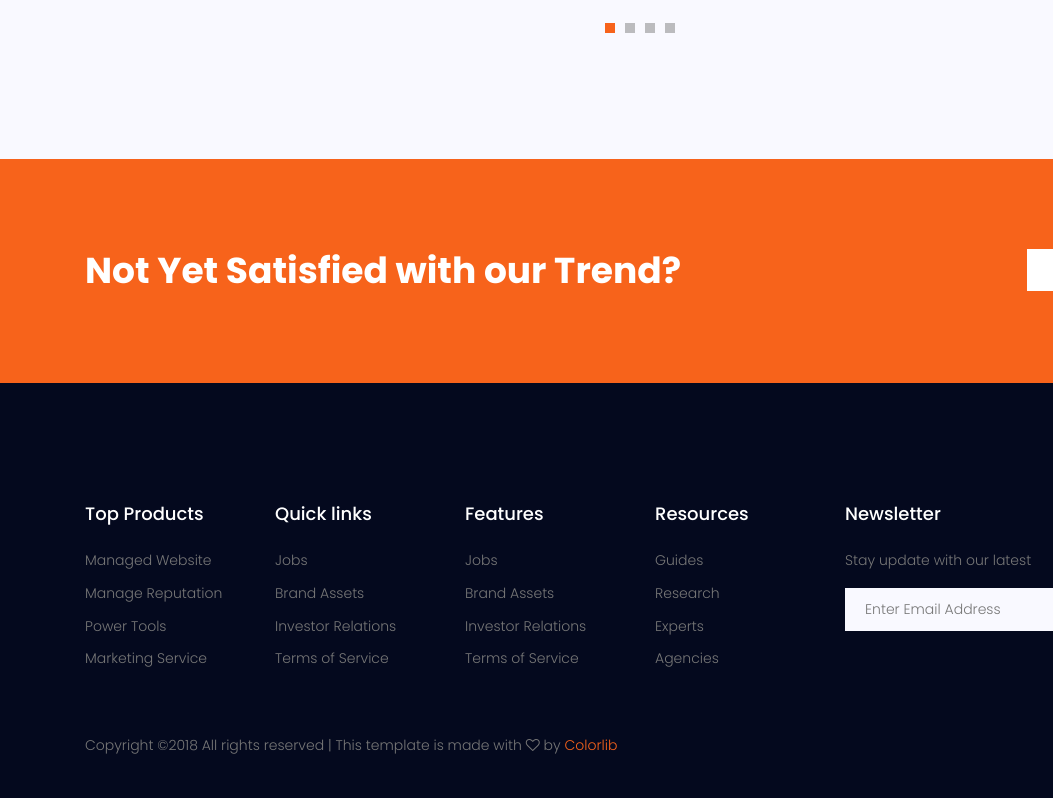
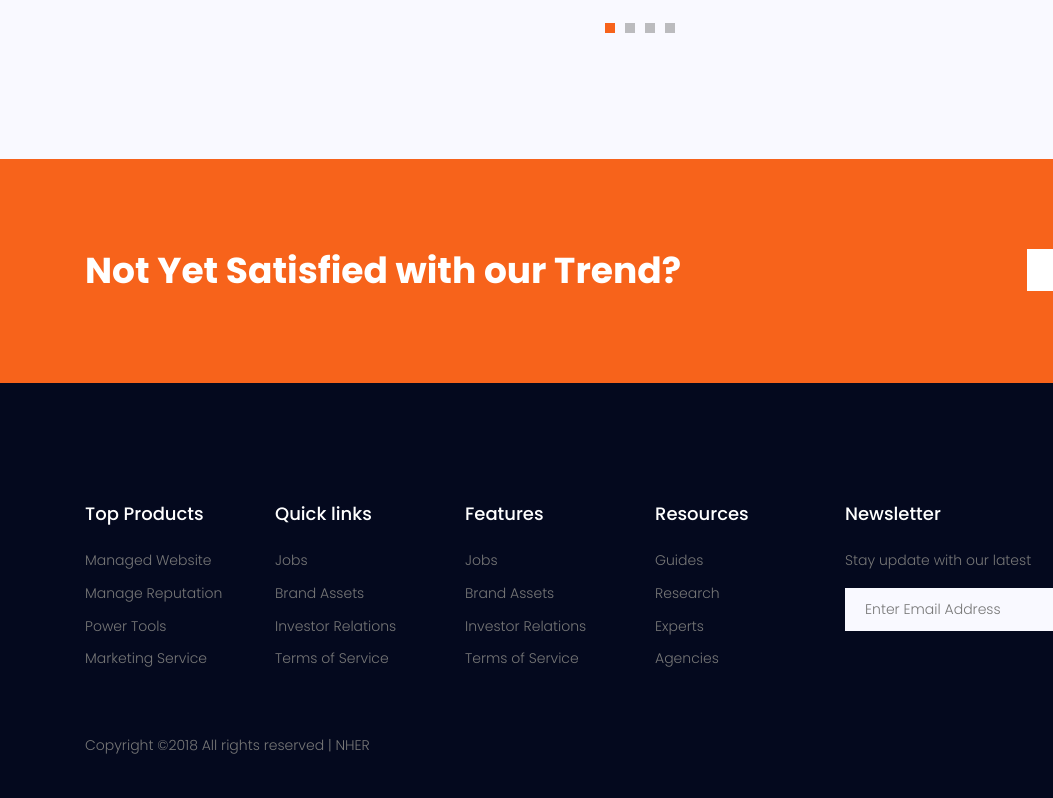
Before and after one commit to shakyasaijal/nher, a plain HTML site: page about.html in a window 1280 px wide. Shown: the part 2614-3412 px from the top of the page, 0-1053 px from the left. Drawn offline with nearby package versions, Linux system fonts and the light colour scheme; some packages are replaced by stand-ins of ours; files that its build step writes are made by us from their sources.

Commit message:
footer name fixed

```diff
--- a/about.html
+++ b/about.html
@@ -496,7 +496,9 @@
 					</div>
 					<div class="footer-bottom row align-items-center justify-content-between">
 						<p class="footer-text m-0 col-lg-6 col-md-12"><!-- Link back to Colorlib can't be removed. Template is licensed under CC BY 3.0. -->
-Copyright &copy;<script>document.write(new Date().getFullYear());</script> All rights reserved | This template is made with <i class="fa fa-heart-o" aria-hidden="true"></i> by <a href="https://colorlib.com" target="_blank">Colorlib</a>
+Copyright &copy;<script>document.write(new Date().getFullYear());</script> All rights reserved | NHER
+
+
 <!-- Link back to Colorlib can't be removed. Template is licensed under CC BY 3.0. --></p>
 						<div class="col-lg-6 col-sm-12 footer-social">
 							<a href="#"><i class="fa fa-facebook"></i></a>
--- a/blog-home.html
+++ b/blog-home.html
@@ -556,7 +556,9 @@
 					</div>
 					<div class="footer-bottom row align-items-center justify-content-between">
 						<p class="footer-text m-0 col-lg-6 col-md-12"><!-- Link back to Colorlib can't be removed. Template is licensed under CC BY 3.0. -->
-Copyright &copy;<script>document.write(new Date().getFullYear());</script> All rights reserved | This template is made with <i class="fa fa-heart-o" aria-hidden="true"></i> by <a href="https://colorlib.com" target="_blank">Colorlib</a>
+Copyright &copy;<script>document.write(new Date().getFullYear());</script> All rights reserved | NHER
+
+
 <!-- Link back to Colorlib can't be removed. Template is licensed under CC BY 3.0. --></p>
 						<div class="col-lg-6 col-sm-12 footer-social">
 							<a href="#"><i class="fa fa-facebook"></i></a>
```
Also changed, not shown: blog-single.html (+3 -1 lines), contact.html (+3 -1 lines), courses.html (+3 -1 lines), elements.html (+3 -1 lines), event-details.html (+3 -1 lines), events.html (+1 -0 lines).
